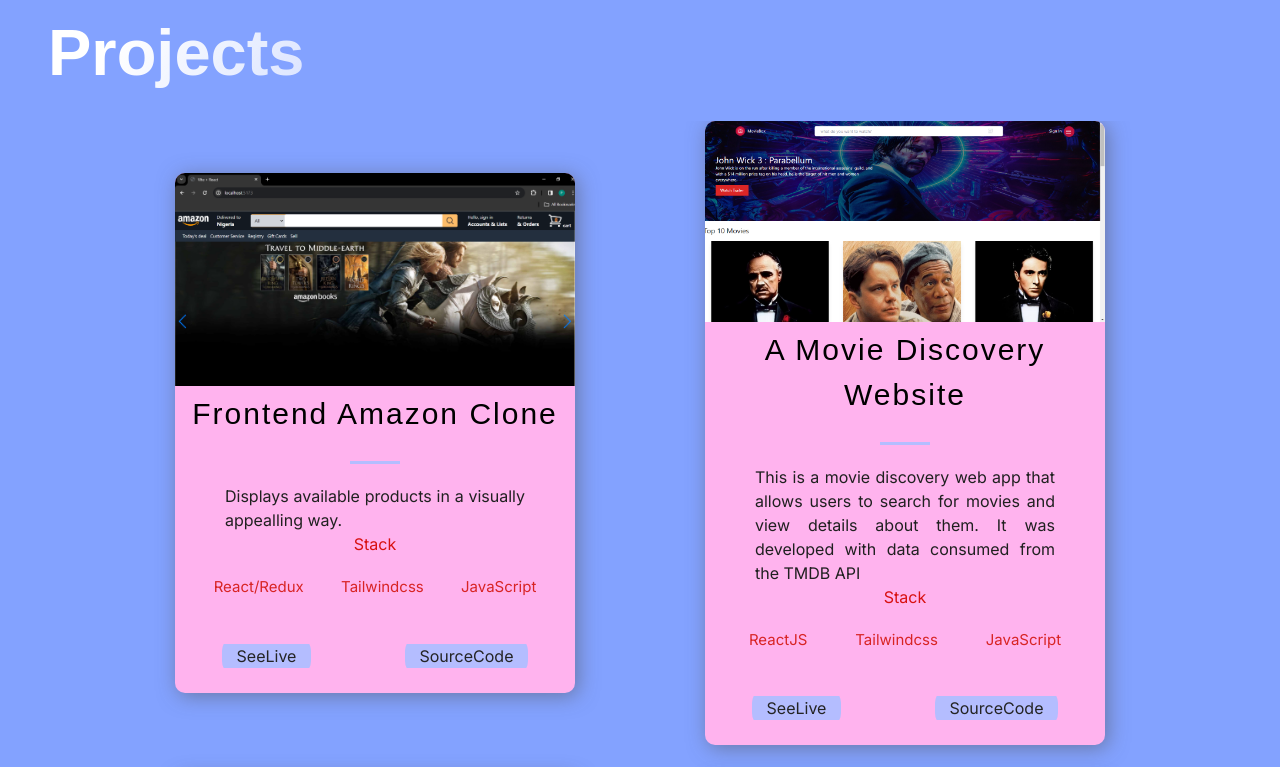
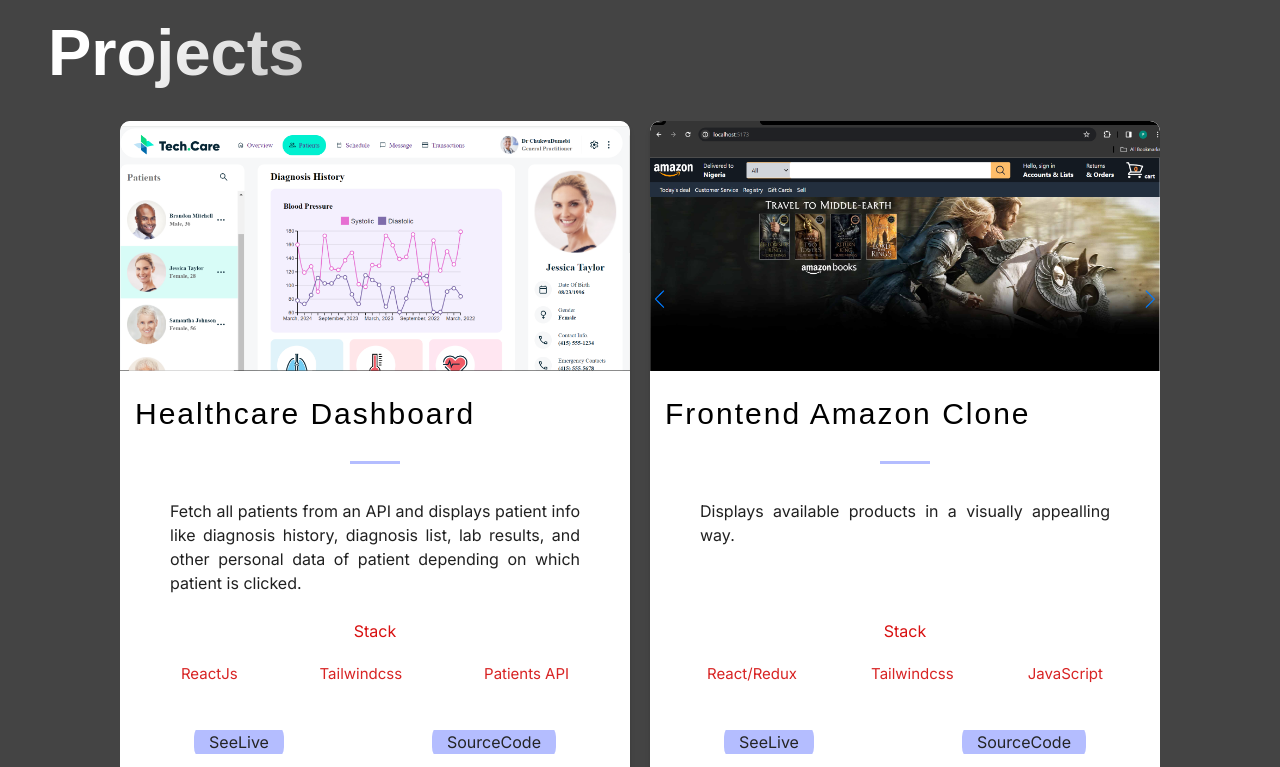
Before and after one commit to Longsparfa/my-portFolio, a Next.js app: page / in a window 1280 px wide. Shown: the part 740-1507 px from the top of the page. Built offline with nearby package versions, Linux system fonts and the light colour scheme.

Commit message:
Healthcare Dashboard updated

```diff
--- a/app/components/Projects.jsx
+++ b/app/components/Projects.jsx
@@ -5,22 +5,27 @@
 const Projects = () => {
   return (
     <section
-      className="flex flex-col p-0 my-0 mx-auto max-w-[1040px] box-content relative overflow-hidden grid-cols-1 md:flex-col sm:pt-0 sm:w-[calc(100vw_-_32px)] sm:pr-20"
+      className="flex flex-col p-0 my-0 mx-auto max-w-[1040px] md:flex-col sm:pt-0 sm:w-[calc(100vw_-_32px)]"
       id="projects"
     >
       <section className="grid grid-cols-[repeat(auto-fill,_minmax(400px,_1fr))] xl:place-items-center gap-x-[2rem] sm:gap-x-[5rem] gap-y-[3rem] ">
         {projects.map((project) => {
           return (
             <div
-              className="bg-[#FFB3EE] rounded-[10px] blogCard-box text-center w-[400px] sm:w-[300px] "
+            className="bg-white rounded-[10px] w-full shadow-md hover:shadow-lg transition duration-500"
+              // className="bg-white rounded-[10px] blogCard-box text-center w-[400px]  sm:w-[300px] "
               key={project.id}
             >
               <img
                 src={project.image}
                 alt={project.title}
-                className="w-[100%] h-[100%] object-cover overflow-hidden"
+                // className="w-[400px] h-[250px] "
+                className="w-full h-[250px] object-cover rounded-t-[10px]"
               />
-              <div className="text-center z-20 w-[100%]">
+              <div
+              // className="text-center z-20 w-[100%]"
+              className="p-6"
+              >
                 <Link href={project.visit} className="cursor-pointer">
                   <h3 className="font-medium tracking-[2px] text-[#000] py-[0.5rem] px-0 text-[3rem] sm:text-[2rem]">
                     {project.title}
@@ -28,7 +33,7 @@
                 </Link>
                 <hr className="w-[50px] h-[3px] my-[20px] mx-auto border-0 bg-[#B4BDFF]" />
               </div>
-              <p className="w-[100%] py-0 px-[50px] text-[#202020] leading-[24px] text-justify sm:text-center sm:p-.3rem">
+              <p className="h-[120px] overflow-y-hidden py-0 px-[50px] text-[#202020] leading-[24px] text-justify sm:text-center sm:p-.3rem">
                 {project.description}
               </p>
               <div>
--- a/app/constants/constants.js
+++ b/app/constants/constants.js
@@ -1,4 +1,13 @@
 export const projects = [
+  {
+    title: "Healthcare Dashboard",
+    description: "Fetch all patients from an API and displays patient info like diagnosis history, diagnosis list, lab results, and other personal data of patient depending on which patient is clicked.",
+    image: "/images/P5.png",
+    tags: ["ReactJs", "Tailwindcss", "Patients API"],
+    source: "https://github.com/Longsparfa/tech-care",
+    visit: "https://tech-care-eta.vercel.app",
+    id: 6,
+  },
   {
     title: "Frontend Amazon Clone",
     description: "Displays available products in a visually appealling way. ",
@@ -6,14 +15,14 @@
     tags: ["React/Redux", "Tailwindcss", "JavaScript"],
     source: "https://github.com/Longsparfa/amazon-clone",
     visit: "https://frontend-amazon-clone-sable.vercel.app/",
-    id: 4,
+    id: 5,
   },
   {
     title: "A Movie Discovery Website",
     description:
       "This is a movie discovery web app that allows users to search for movies and view details about them. It was developed with data consumed from the TMDB API",
     image: "/images/P6.png",
-    tags: ["ReactJS", "Tailwindcss", "JavaScript"],
+    tags: ["ReactJS", "Tailwindcss", "TMDB API"],
     source: "https://github.com/Longsparfa/movie-discovery",
     visit: "https://movie-discovery-zeta.vercel.app/",
     id: 0,
--- a/app/globals.css
+++ b/app/globals.css
@@ -17,7 +17,7 @@
 body {
   font-family: Space Grotesk, sans-serif;
   font-size: 1.6rem;
-  background: #83a2ff;
+  background: #444;
   color: hsl(204, 23.8%, 95.9%);
   cursor: default;
 }
@@ -73,6 +73,7 @@
 
 .blogCard-box {
   box-shadow: 3px 3px 20px rgba(80, 78, 78, 0.5);
+  height: 500px;
 }
 
 .slide-bottom {
```
Also changed, not shown: public/images/P5.png.
